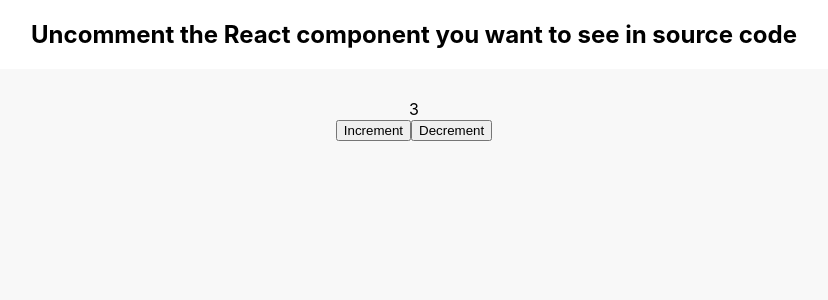
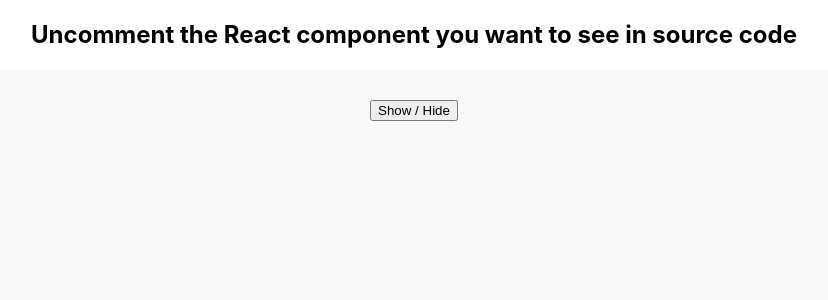
Before and after one commit to dennisXZX/react-UI-components, a React (Create React App) app: page / in a window 1280 px wide. Shown: the top 300 px of the page, without its empty margins (226-1054 px from the left). Built offline with nearby package versions, Linux system fonts and the light colour scheme.

Commit message:
add render props demo

```diff
--- a/package.json
+++ b/package.json
@@ -5,9 +5,9 @@
   "dependencies": {
     "classnames": "^2.2.6",
     "lodash": "^4.17.11",
-    "react": "^16.5.2",
-    "react-dom": "^16.5.2",
-    "react-scripts": "2.0.4",
+    "react": "^16.6.0",
+    "react-dom": "^16.6.0",
+    "react-scripts": "^2.0.4",
     "redux": "^4.0.1"
   },
   "scripts": {
--- a/src/App.js
+++ b/src/App.js
@@ -1,30 +1,40 @@
-import React, { Component } from 'react';
-import './App.css';
+import React, { Component } from 'react'
+import './App.css'
 
-import ReduxDemo from './Demos/ReduxDemo/ReduxDemo'
+/* example from old to news */
+// import NavbarDemo from './Demos/NavbarDemo/NavbarDemo'
+// import ProgressBarDemo from './Demos/ProgressBarDemo/ProgressBarDemo'
+// import LotteryStatsDemo from './Demos/LotteryStatisticsDemo/LotteryStatsDemo'
+// import CurrencyConverterDemo from './Demos/CurrencyConverterDemo/CurrencyConverterDemo'
 // import ClockDemo from './Demos/ClockDemo/ClockDemo'
-// import CurrencyConverterDemo from './Demos/CurrencyConverterDemo/CurrencyConverterDemo'
-// import LotteryStatsDemo from './Demos/LotteryStatisticsDemo/LotteryStatsDemo'
-// import ProgressBarDemo from './Demos/ProgressBarDemo/ProgressBarDemo'
-// import NavbarDemo from './Demos/NavbarDemo/NavbarDemo'
+// import ReduxCounterDemo from './Demos/ReduxCounterDemo/ReduxCounterDemo'
+import ToggleRenderPropsDemo from './Demos/ToggleDemo/ToggleRenderPropsDemo'
 
 class App extends Component {
-  render() {
+  render () {
     return (
       <div className="App">
         <h2>Uncomment the React component you want to see in source code</h2>
 
         <div className="demo-area">
-          <ReduxDemo />
+          <ToggleRenderPropsDemo>
+            {({ on, toggle }) => (
+              <div>
+                {on && <h1>Show me</h1>}
+                <button onClick={toggle}>Show / Hide</button>
+              </div>
+            )}
+          </ToggleRenderPropsDemo>
+          {/*<ReduxCounterDemo />*/}
           {/*<ClockDemo />*/}
+          {/*<LotteryStatsDemo />*/}
           {/*<CurrencyConverterDemo />*/}
-          {/*<LotteryStatsDemo />*/}
           {/*<ProgressBarDemo />*/}
           {/*<NavbarDemo />*/}
         </div>
       </div>
-    );
+    )
   }
 }
 
-export default App;
+export default App
--- a/src/Demos/ReduxDemo/ReduxDemo.js
+++ b/src/Demos/ReduxCounterDemo/ReduxCounterDemo.js
@@ -1,7 +1,7 @@
 import React, { Component } from 'react'
 import { createStore } from 'redux'
 
-class ReduxDemo extends Component {
+class ReduxCounterDemo extends Component {
   render () {
     return (
       <div>
@@ -68,4 +68,4 @@ class ReduxDemo extends Component {
   }
 }
 
-export default ReduxDemo
+export default ReduxCounterDemo
--- /dev/null
+++ b/src/Demos/ToggleDemo/ToggleRenderPropsDemo.js
@@ -0,0 +1,24 @@
+import React, { Component } from 'react'
+
+class ToggleDemo extends Component {
+  state = {
+    on: false
+  }
+
+  toggle = () => {
+    this.setState({
+      on: !this.state.on
+    })
+  }
+
+  render () {
+    const { children } = this.props
+
+    return children({
+      on: this.state.on,
+      toggle: this.toggle
+    })
+  }
+}
+
+export default ToggleDemo
```
Also changed, not shown: src/Demos/ToggleDemo/ToggleDemo.js (added, +24 -0 lines), 1 other file (tests, documents, lock files or other folders).
